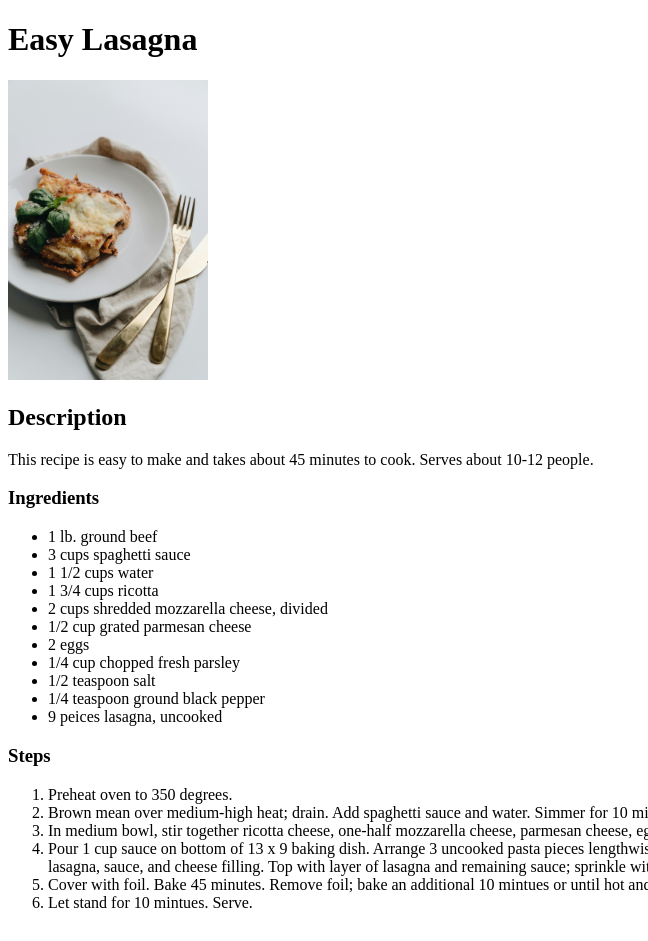
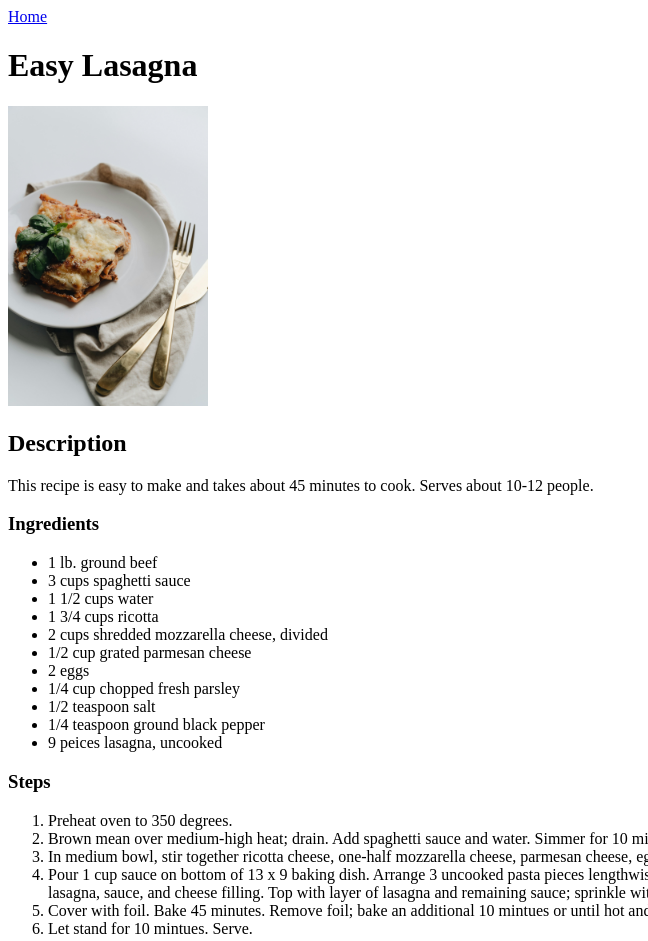
Before and after one commit to janettashay/odin-recipes, a plain HTML site: page recipes/easy-lasagna.html in a window 1280 px wide. Shown: the whole page, without its empty margins (0-648 px from the left). Drawn offline with Linux system fonts and the light colour scheme.

```diff
--- a/recipes/easy-lasagna.html
+++ b/recipes/easy-lasagna.html
@@ -5,6 +5,9 @@
     <meta name="viewport" content="width=device-width, initial-scale=1.0">
     <title>Easy Lasagna</title>
 </head>
+<header>
+    <a href="/index.html">Home</a>
+</header>
 <body>
     <h1>Easy Lasagna</h1>
     <img src="/images/lasagna.jpg" width="200" alt="Plate of lasagna">
```
Also changed, not shown: recipes/double-fudge-brownies.html (+1 -1 lines), recipes/green-chile-stew.html (+1 -1 lines).
